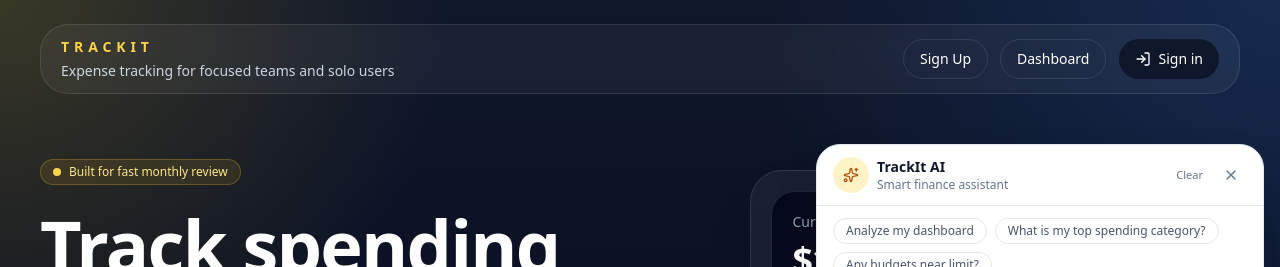
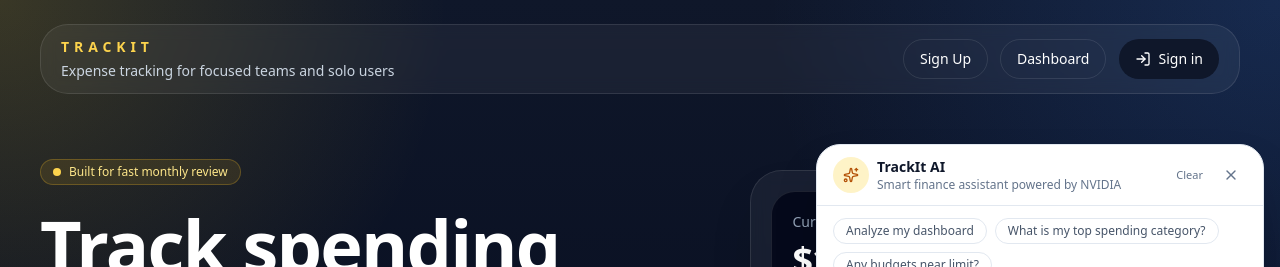
Before and after one commit to Realwaan/Tihik, a Next.js app: page / in a window 1280 px wide. Both pictures are taken after a click on the button "Open AI assistant". Shown: the top 267 px of the page. Built offline with nearby package versions, Linux system fonts and the light colour scheme; no server answers.

Commit message:
Polish assistant NVIDIA model integration

```diff
--- a/app/api/assistant/providers.ts
+++ b/app/api/assistant/providers.ts
@@ -90,7 +90,7 @@
   message: string
 ): Promise<ProviderResult> {
   const model =
-    process.env.NVIDIA_MODEL?.trim() || "nvidia/nemotron-3-super-120b-a12b";
+    process.env.NVIDIA_MODEL?.trim() || "nvidia/llama-3.3-nemotron-super-49b-v1.5";
   const baseUrl =
     process.env.NVIDIA_BASE_URL?.trim() || "https://integrate.api.nvidia.com/v1";
   const temperature = getEnvNumber("NVIDIA_TEMPERATURE", 1);
--- a/components/ai-assistant-widget/ai-assistant-widget-feature.tsx
+++ b/components/ai-assistant-widget/ai-assistant-widget-feature.tsx
@@ -38,7 +38,7 @@
               </div>
               <div>
                 <p className="text-sm font-semibold text-slate-900 dark:text-slate-100">TrackIt AI</p>
-                <p className="text-xs text-slate-500 dark:text-slate-400">Smart finance assistant</p>
+                <p className="text-xs text-slate-500 dark:text-slate-400">Smart finance assistant powered by NVIDIA</p>
               </div>
             </div>
             <div className="flex items-center gap-1">
```
